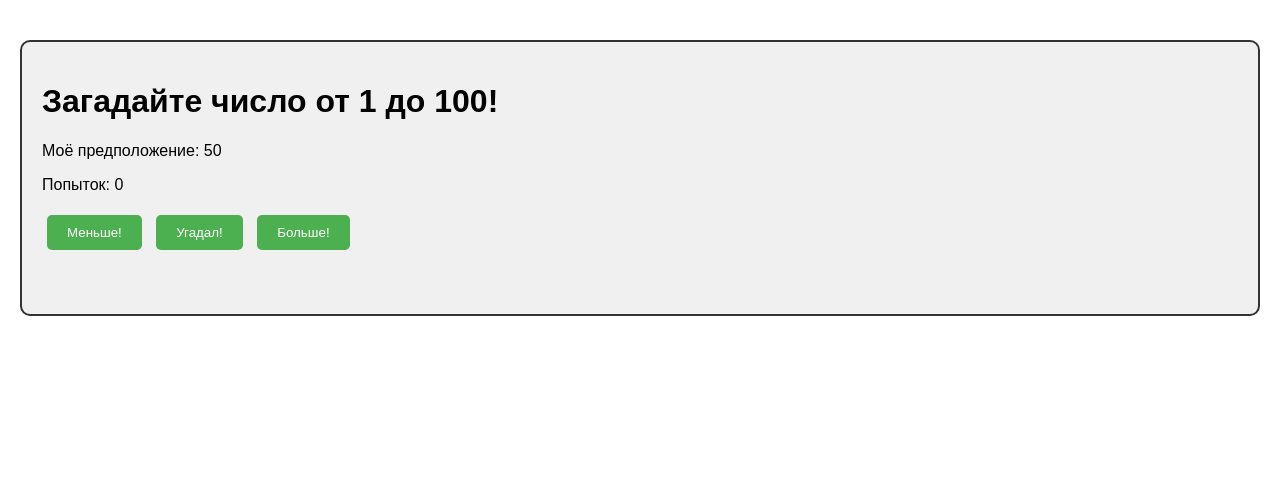
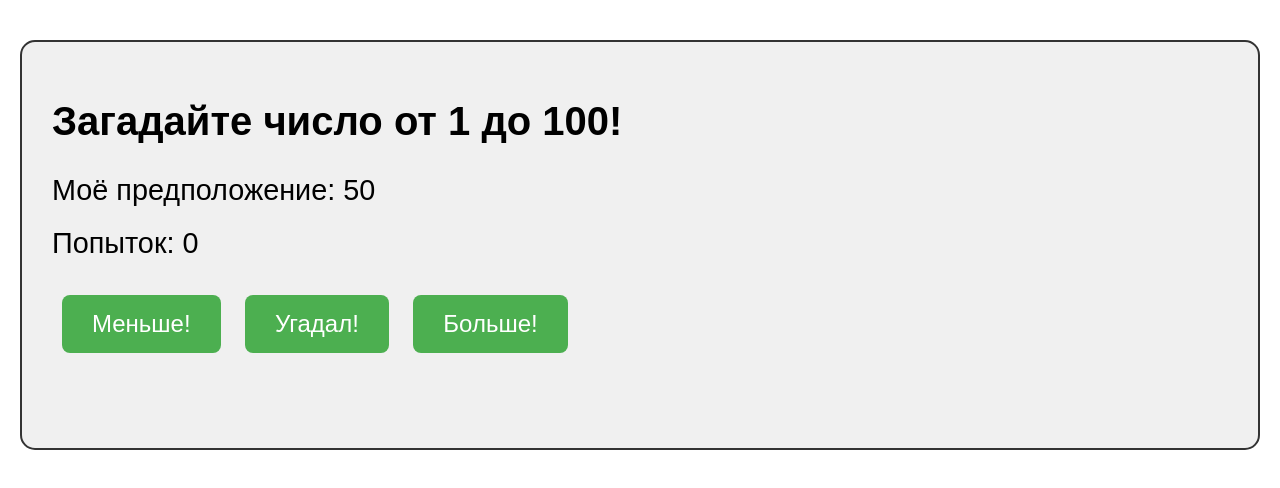
Before and after one commit to runvip/runvip.github.io, a plain HTML site: page game_number.html in a window 1280 px wide. Drawn offline with Linux system fonts and the light colour scheme.

Commit message:
Update game_number.html

```diff
--- a/game_number.html
+++ b/game_number.html
@@ -12,21 +12,30 @@
         }
         .game-container {
             border: 2px solid #333;
-            padding: 20px;
-            border-radius: 10px;
+            padding: 30px;
+            border-radius: 15px;
             background-color: #f0f0f0;
         }
+        h1 {
+            font-size: 2.5em;
+            margin-bottom: 30px;
+        }
+        p {
+            font-size: 1.8em;
+            margin: 20px 0;
+        }
         .buttons {
-            margin: 15px 0;
+            margin: 25px 0;
         }
         button {
-            padding: 10px 20px;
-            margin: 5px;
+            padding: 15px 30px;
+            margin: 10px;
             cursor: pointer;
             background-color: #4CAF50;
             color: white;
             border: none;
-            border-radius: 5px;
+            border-radius: 8px;
+            font-size: 1.5em;
             transition: background-color 0.3s;
         }
         button:hover:not(:disabled) {
@@ -39,8 +48,9 @@
         #message {
             color: #d32f2f;
             font-weight: bold;
-            margin-top: 15px;
-            min-height: 24px;
+            margin-top: 25px;
+            min-height: 30px;
+            font-size: 1.8em;
         }
     </style>
 </head>
```
